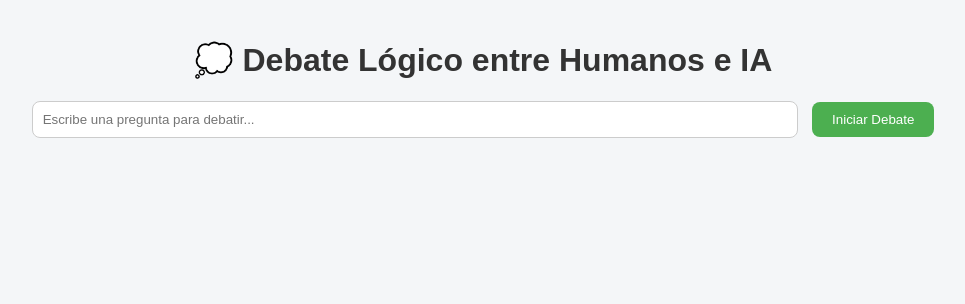
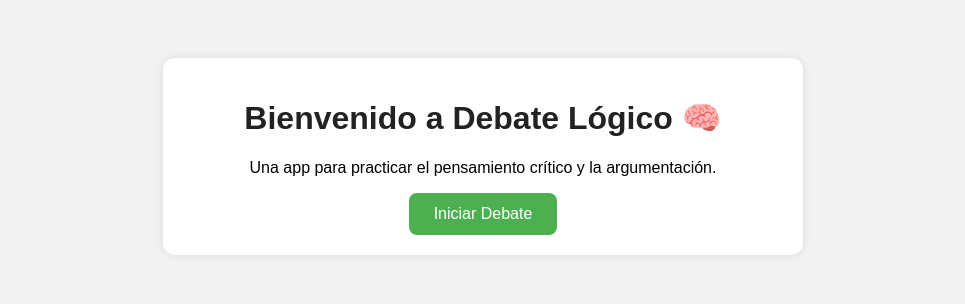
Before and after one commit to ivanramos248-hue/2-prueba-de-debate-logico, a Flask app: page / in a window 1280 px wide. Shown: the top 304 px of the page, without its empty margins (157-1122 px from the left). Run offline with Flask 3, Linux system fonts and the light colour scheme.

Commit message:
Revise index.html layout and styles

```diff
--- a/templates/index.html
+++ b/templates/index.html
@@ -3,64 +3,44 @@
 <head>
     <meta charset="UTF-8">
     <meta name="viewport" content="width=device-width, initial-scale=1.0">
-  <title>Debate Lógico IA</title>
+    <title>Debate Lógico</title>
     <style>
         body {
             font-family: Arial, sans-serif;
-      background-color: #f4f6f8;
-      margin: 0;
-      padding: 20px;
+            background: #f2f2f2;
             text-align: center;
+            padding: 50px;
         }
         h1 {
-      color: #333;
+            color: #222;
         }
-    form {
-      margin-top: 20px;
-    }
-    input[type="text"] {
-      padding: 10px;
-      width: 60%;
-      border: 1px solid #ccc;
-      border-radius: 8px;
+        .container {
+            background: white;
+            padding: 20px;
+            border-radius: 12px;
+            max-width: 600px;
+            margin: 0 auto;
+            box-shadow: 0 0 10px rgba(0,0,0,0.1);
         }
         button {
-      padding: 10px 20px;
-      margin-left: 10px;
             background-color: #4CAF50;
+            color: white;
             border: none;
-      color: white;
+            padding: 12px 25px;
+            font-size: 16px;
             border-radius: 8px;
             cursor: pointer;
         }
         button:hover {
             background-color: #45a049;
         }
-    .respuesta {
-      margin-top: 30px;
-      background-color: #fff;
-      padding: 20px;
-      border-radius: 10px;
-      box-shadow: 0 0 10px rgba(0,0,0,0.1);
-      text-align: left;
-      max-width: 700px;
-      margin-left: auto;
-      margin-right: auto;
-    }
     </style>
 </head>
 <body>
-  <h1>💭 Debate Lógico entre Humanos e IA</h1>
-  <form action="/debate" method="post">
-    <input type="text" name="pregunta" placeholder="Escribe una pregunta para debatir..." required>
-    <button type="submit">Iniciar Debate</button>
-  </form>
-
-  {% if respuesta %}
-  <div class="respuesta">
-    <h2>Respuesta del Sistema:</h2>
-    <p>{{ respuesta }}</p>
+    <div class="container">
+        <h1>Bienvenido a Debate Lógico 🧠</h1>
+        <p>Una app para practicar el pensamiento crítico y la argumentación.</p>
+        <button onclick="alert('Pronto podrás iniciar un debate!')">Iniciar Debate</button>
     </div>
-  {% endif %}
 </body>
 </html>
```
Lines whose indentation alone changed are shown as unchanged.
